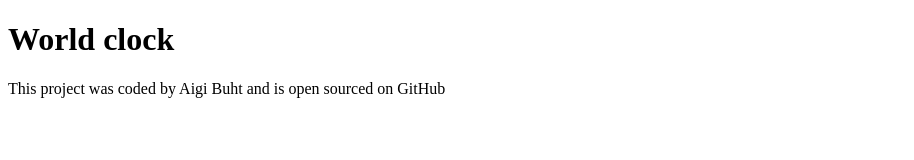
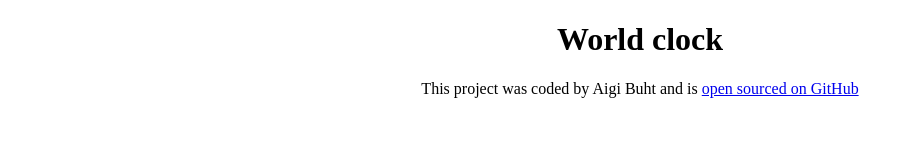
Before and after one commit to aigib/world-clock, a plain HTML site: page index.html in a window 1280 px wide. Shown: the whole page, without its empty margins (0-914 px from the left). Drawn offline with Linux system fonts and the light colour scheme.

Commit message:
Added the link to GitHub repository

```diff
--- a/css/style.css
+++ b/css/style.css
@@ -0,0 +1,6 @@
+h1 {
+  text-align: center;
+}
+footer {
+  text-align: center;
+}
--- a/index.html
+++ b/index.html
@@ -9,7 +9,10 @@
   <body>
     <h1>World clock</h1>
     <footer>
-      This project was coded by Aigi Buht and is open sourced on GitHub
+      This project was coded by Aigi Buht and is
+      <a href="https://github.com/aigib/world-clock" target="_blank">
+        open sourced on GitHub</a
+      >
     </footer>
     <script src="javascript/index.js"></script>
   </body>
```
